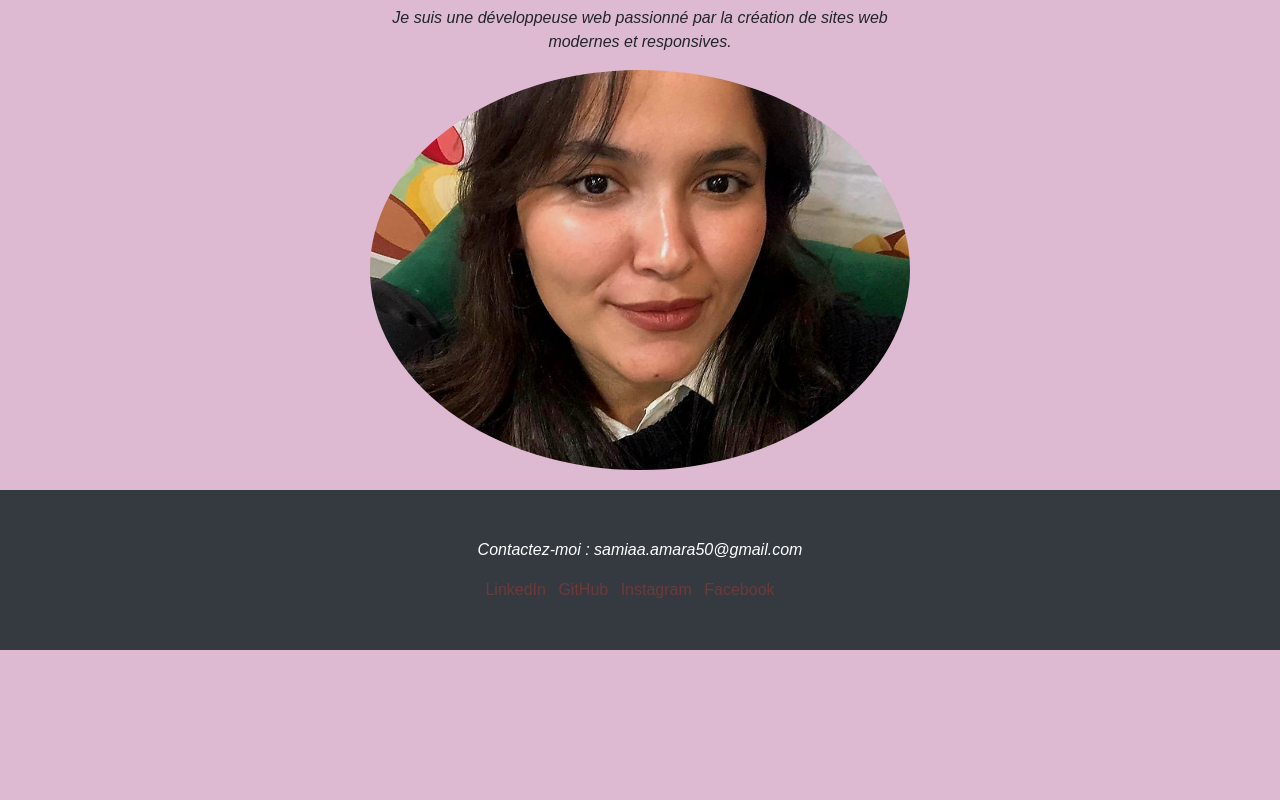
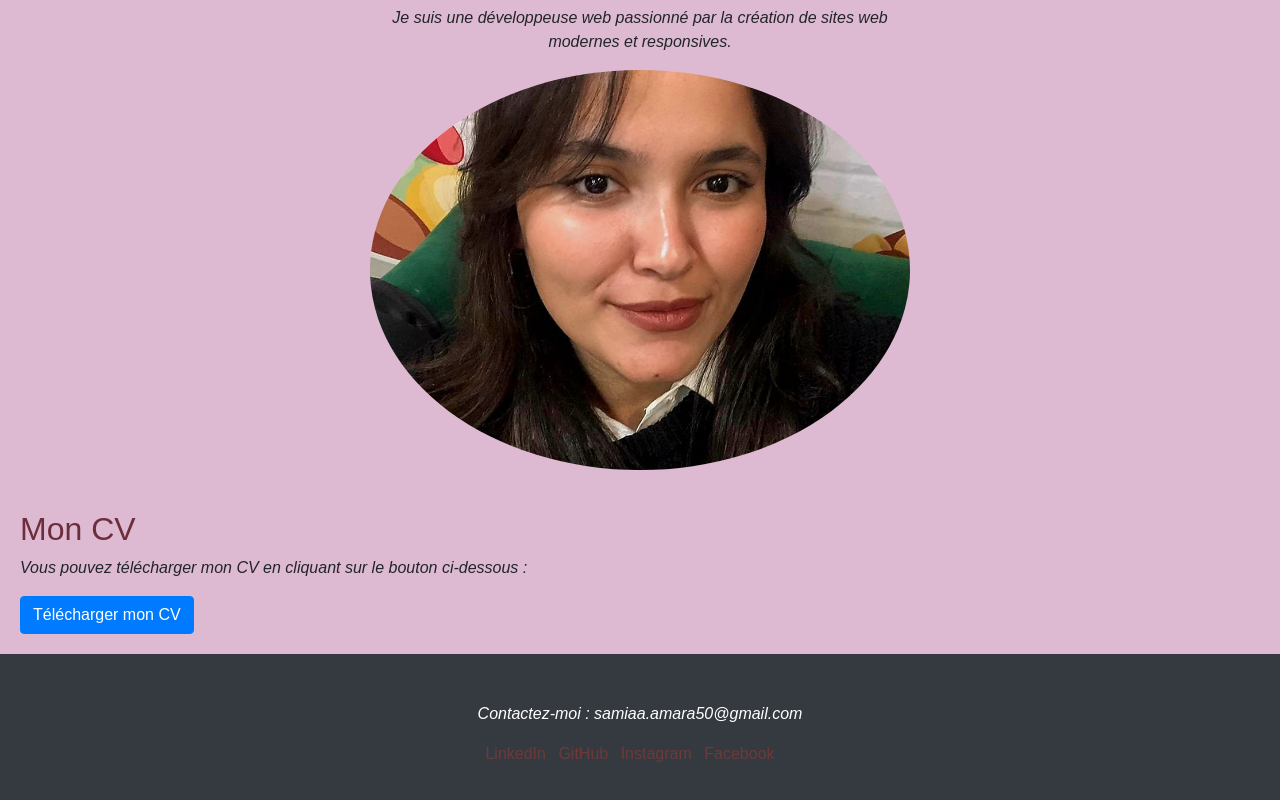
Before and after one commit to samiaaamara/monportfolioo, a plain HTML site: page index.html in a window 1280 px wide. Shown: the part 478-1278 px from the top of the page. Before the commit the page ends 1128 px from the top, so only its background shows below. Drawn offline with nearby package versions, Linux system fonts and the light colour scheme.

Commit message:
telecharger le cv

```diff
--- a/index.html
+++ b/index.html
@@ -28,6 +28,11 @@
             </div>
         </div>
     </section>
+    <section id="cv">
+        <h2>Mon CV</h2>
+        <p>Vous pouvez télécharger mon CV en cliquant sur le bouton ci-dessous :</p>
+        <a href="fichier/cv.pdf" download class="btn btn-primary">Télécharger mon CV</a>
+    </section>
     <footer id="contact" class="bg-dark text-white p-5 text-center">
         <p>Contactez-moi : samiaa.amara50@gmail.com</p>
         <ul class="list-inline">
```
